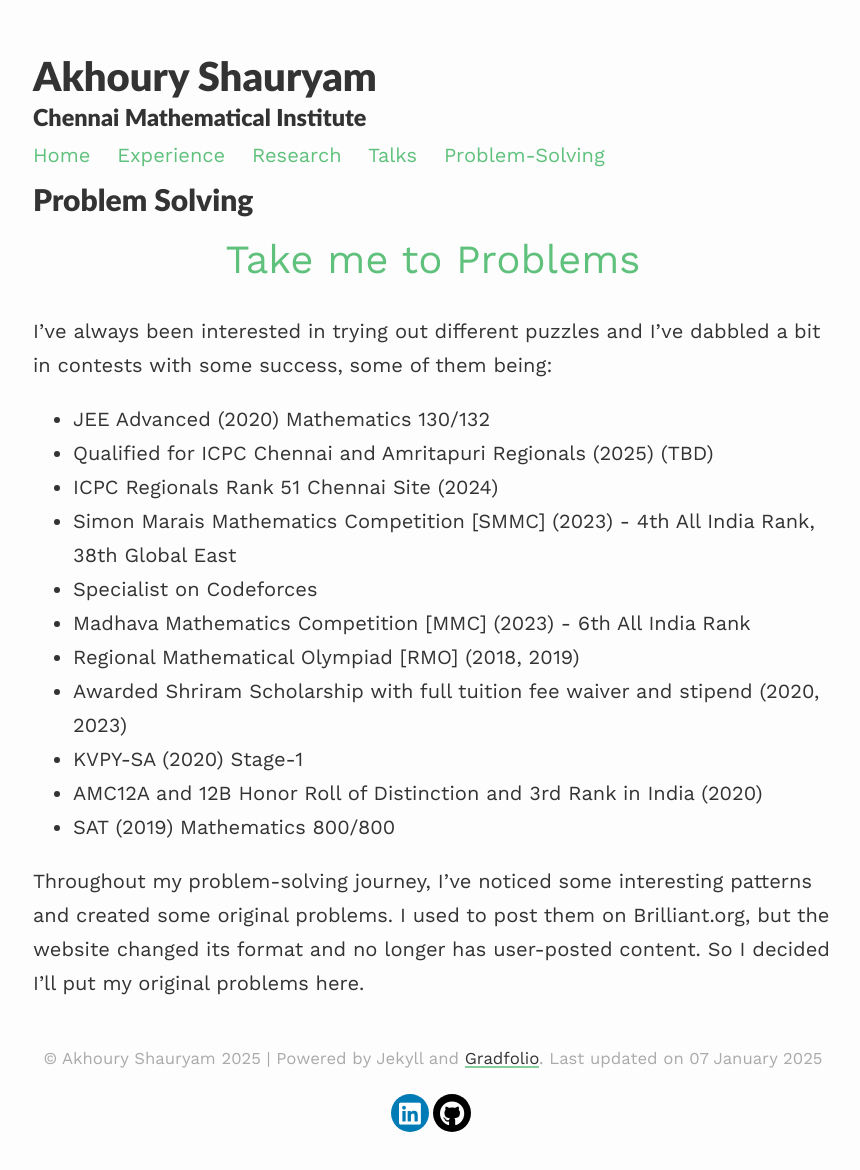
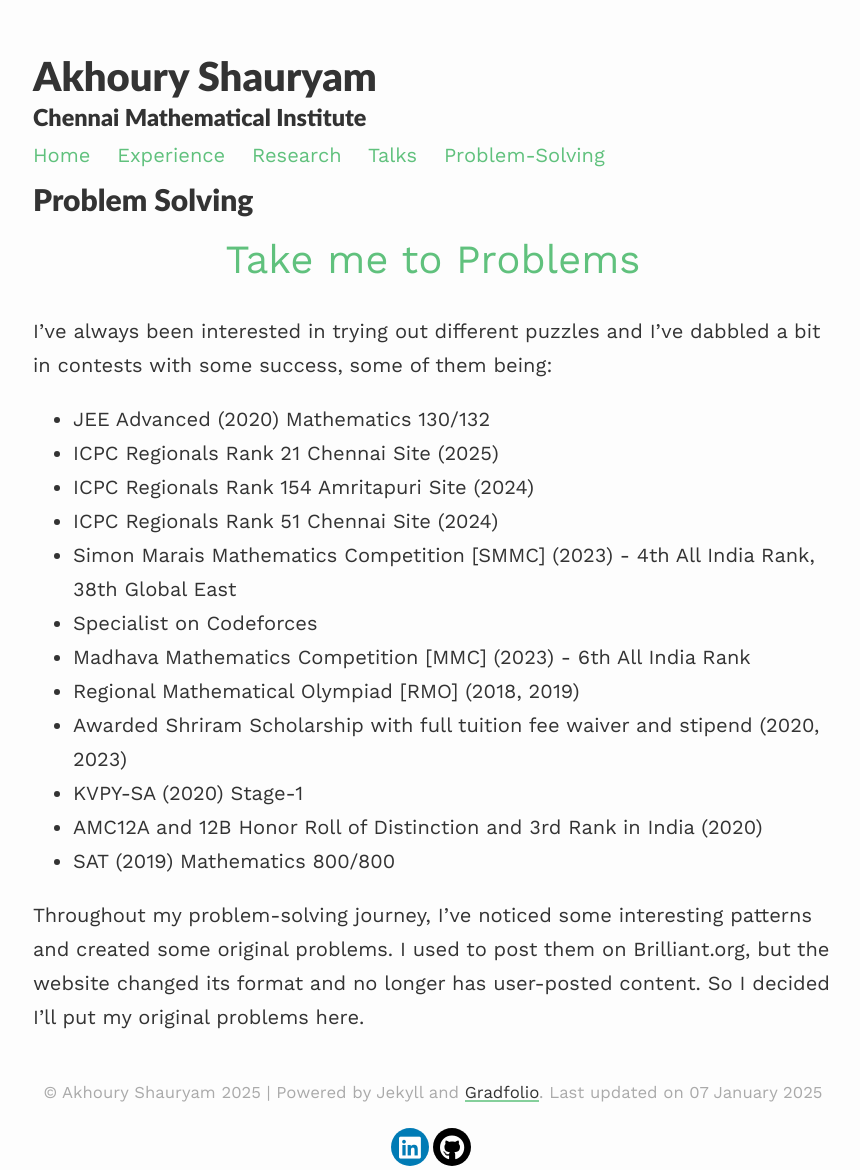
Before and after one commit to Satan-Claws/Satan-Claws.github.io, a Jekyll site: the page built from _pages/Problem-Solving.md, in a window 1280 px wide. Shown: the whole page, without its empty margins (207-1067 px from the left). Built offline with Jekyll 4.4.1, drawn with Linux system fonts in a browser that asks for light colours; nearby versions of some CDN libraries; before the commit the page ends 1136 px from its top, so only the background shows below that.

Commit message:
Update Problem-Solving.md

```diff
--- a/_pages/Problem-Solving.md
+++ b/_pages/Problem-Solving.md
@@ -13,7 +13,8 @@ published: true
 I've always been interested in trying out different puzzles and I've dabbled a bit in contests with some success, some of them being:
 
 - JEE Advanced (2020) Mathematics 130/132
-- Qualified for ICPC Chennai and Amritapuri Regionals (2025) (TBD)
+- ICPC Regionals Rank 21 Chennai Site (2025)
+- ICPC Regionals Rank 154 Amritapuri Site (2024)
 - ICPC Regionals Rank 51 Chennai Site (2024)
 - Simon Marais Mathematics Competition [SMMC] (2023) - 4th All India Rank, 38th Global East
 - Specialist on Codeforces
```
